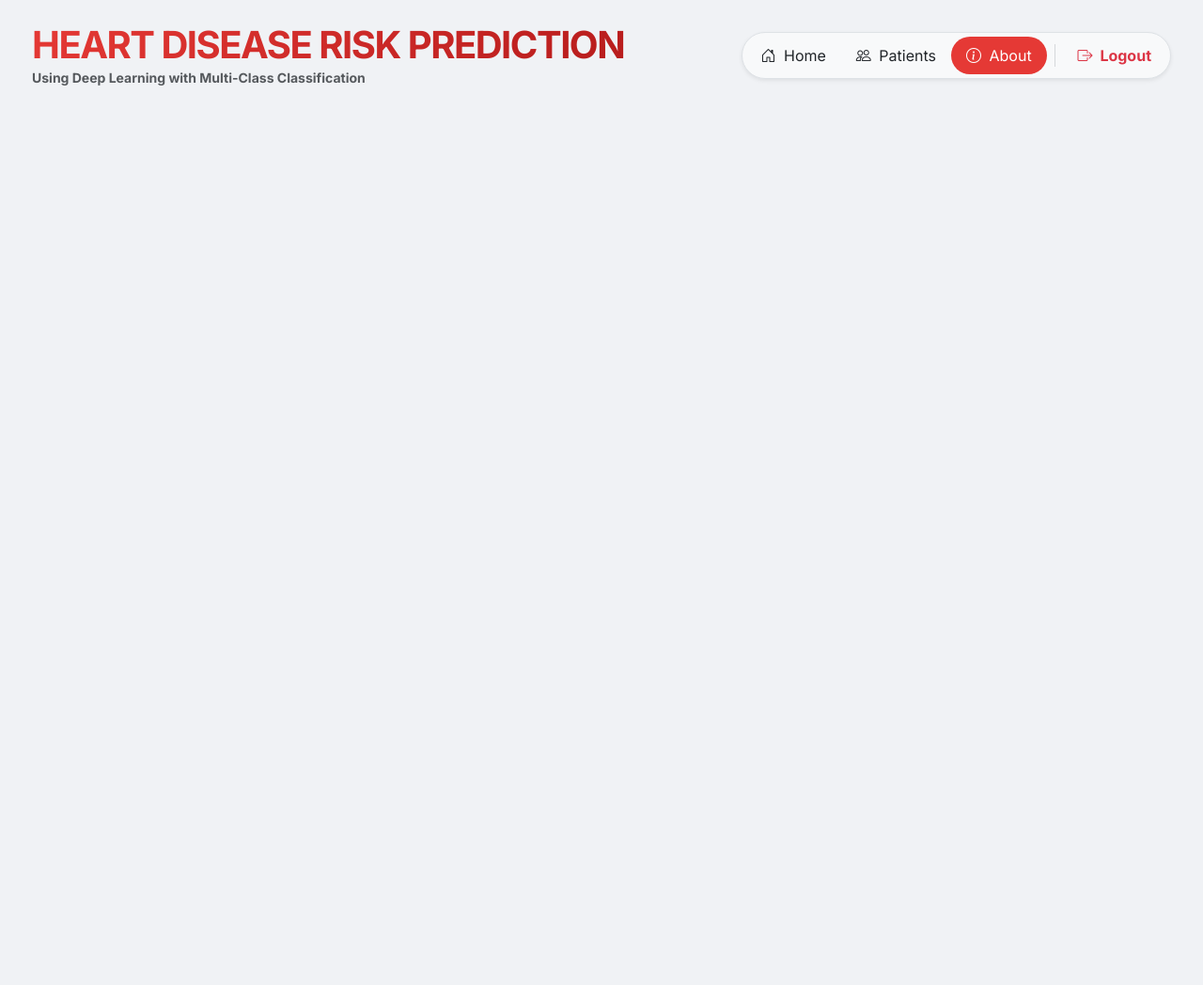
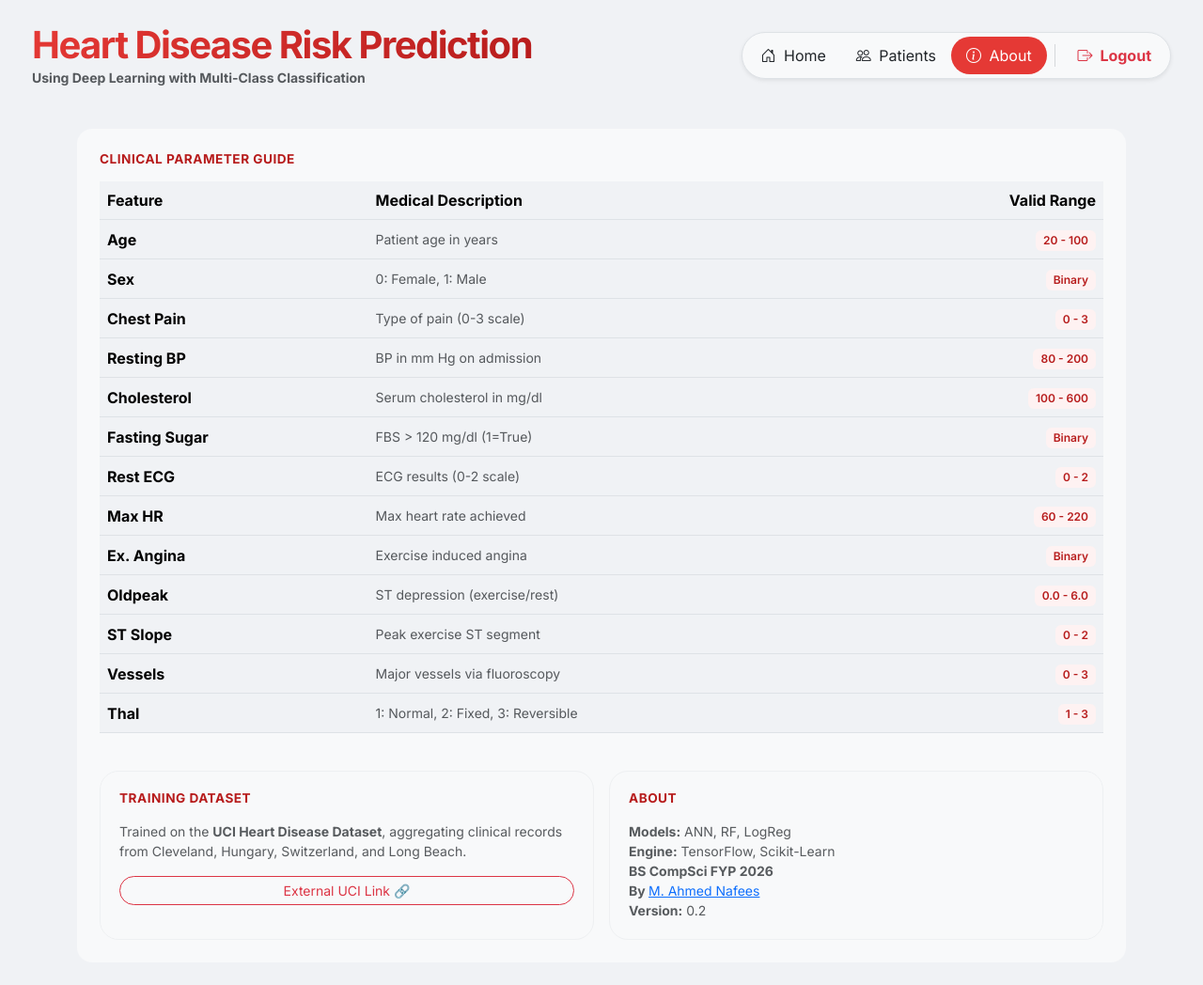
Before and after one commit to drnafees/Heart-Disease-Prediction, a Flask app: page /about in a window 1280 px wide. Shown: the whole page at 94% size. Before the commit the page ends 91 px from the top, so only its background shows below. Run offline with Flask 3, Linux system fonts and the light colour scheme; parts of the project's set-up code (start-up, migrations or seed data) failed here and were passed over.

Commit message:
feat: add about page

```diff
--- a/app/templates/about.html
+++ b/app/templates/about.html
@@ -1 +1,95 @@
-{% extends "base.html" %}
+{% extends "base.html" %} {% block title %}Project Documentation{% endblock %}
+{% block content %}
+<div class="container py-4">
+    <div class="card border-0 rounded-4">
+        <div class="card-body pt-4">
+            <section class="mb-4">
+                <h6 class="modal-section-title">Clinical Parameter Guide</h6>
+                <div class="table-responsive">
+                    <table class="table table-hover align-middle custom-table">
+                        <thead>
+                            <tr>
+                                <th>Feature</th>
+                                <th>Medical Description</th>
+                                <th class="text-end">Valid Range</th>
+                            </tr>
+                        </thead>
+                        <tbody>
+                            {% for item in [ ('Age', 'Patient age in years', '20
+                            - 100'), ('Sex', '0: Female, 1: Male', 'Binary'),
+                            ('Chest Pain', 'Type of pain (0-3 scale)', '0 - 3'),
+                            ('Resting BP', 'BP in mm Hg on admission', '80 -
+                            200'), ('Cholesterol', 'Serum cholesterol in mg/dl',
+                            '100 - 600'), ('Fasting Sugar', 'FBS > 120 mg/dl
+                            (1=True)', 'Binary'), ('Rest ECG', 'ECG results (0-2
+                            scale)', '0 - 2'), ('Max HR', 'Max heart rate
+                            achieved', '60 - 220'), ('Ex. Angina', 'Exercise
+                            induced angina', 'Binary'), ('Oldpeak', 'ST
+                            depression (exercise/rest)', '0.0 - 6.0'), ('ST
+                            Slope', 'Peak exercise ST segment', '0 - 2'),
+                            ('Vessels', 'Major vessels via fluoroscopy', '0 -
+                            3'), ('Thal', '1: Normal, 2: Fixed, 3: Reversible',
+                            '1 - 3') ] %}
+                            <tr>
+                                <td class="fw-bold">{{ item[0] }}</td>
+                                <td class="text-muted small">{{ item[1] }}</td>
+                                <td class="text-end">
+                                    <span class="badge badge-range"
+                                        >{{ item[2] }}</span
+                                    >
+                                </td>
+                            </tr>
+                            {% endfor %}
+                        </tbody>
+                    </table>
+                </div>
+            </section>
+
+            <div class="row g-3">
+                <div class="col-md-6">
+                    <section class="info-card h-100">
+                        <h6 class="modal-section-title">Training Dataset</h6>
+                        <p class="small text-muted mb-3">
+                            Trained on the
+                            <strong>UCI Heart Disease Dataset</strong>,
+                            aggregating clinical records from Cleveland,
+                            Hungary, Switzerland, and Long Beach.
+                        </p>
+                        <a
+                            href="https://archive.ics.uci.edu/dataset/45/heart+disease"
+                            target="_blank"
+                            class="btn btn-sm btn-outline-danger w-100 rounded-pill"
+                        >
+                            External UCI Link 🔗
+                        </a>
+                    </section>
+                </div>
+
+                <div class="col-md-6">
+                    <section class="info-card h-100">
+                        <h6 class="modal-section-title">About</h6>
+                        <ul class="list-unstyled small text-muted mb-0">
+                            <li><strong>Models:</strong> ANN, RF, LogReg</li>
+                            <li>
+                                <strong>Engine:</strong> TensorFlow,
+                                Scikit-Learn
+                            </li>
+                            <li><strong>BS CompSci FYP 2026</strong></li>
+                            <li>
+                                <strong>By </strong>
+                                <a
+                                    href="https://www.linkedin.com/in/drnafees"
+                                    target="_blank"
+                                >
+                                    M. Ahmed Nafees
+                                </a>
+                            </li>
+                            <li><strong>Version:</strong> 0.2</li>
+                        </ul>
+                    </section>
+                </div>
+            </div>
+        </div>
+    </div>
+</div>
+{% endblock %}
--- a/app/templates/base.html
+++ b/app/templates/base.html
@@ -29,9 +29,7 @@
                 class="header-compact d-flex justify-content-between align-items-center"
             >
                 <div class="text-start">
-                    <h1 class="main-title text-uppercase">
-                        Heart Disease Risk Prediction
-                    </h1>
+                    <h1 class="main-title">Heart Disease Risk Prediction</h1>
                     <p class="text-muted small fw-bold mb-0">
                         Using Deep Learning with Multi-Class Classification
                     </p>
```
